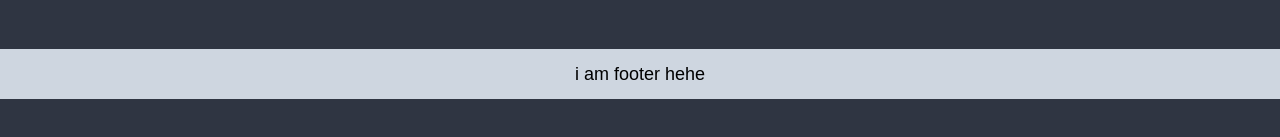
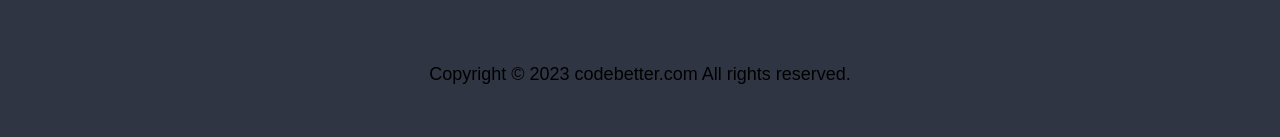
Before and after one commit to Dummy-Bug/dsaTemplates, a React (Create React App) app in the folder FrontEnd/dsatemplates/: page /practiceHub/1/1 in a window 1280 px wide. Shown: the part 201-338 px from the top of the page. Built offline with nearby package versions, Linux system fonts and the light colour scheme; no server answers.

Commit message:
footer updated

```diff
--- a/FrontEnd/dsatemplates/src/components/Footer.css
+++ b/FrontEnd/dsatemplates/src/components/Footer.css
@@ -1,8 +1,5 @@
 .footerContainer{
-    background-color: #ced6e0;
     position: relative;
-    margin-bottom: 0px;
-    bottom: 0;
     line-height: 50px;
     font-size: large;
     width: 100%;
--- a/FrontEnd/dsatemplates/src/components/Footer.js
+++ b/FrontEnd/dsatemplates/src/components/Footer.js
@@ -5,7 +5,7 @@
 const Footer = () => {
     return(
         <div className="footerContainer">
-            <p>i am footer hehe</p>
+            <p>Copyright © 2023 codebetter.com All rights reserved.</p>
         </div>
     );
 };
```
